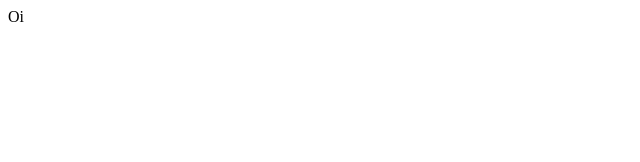
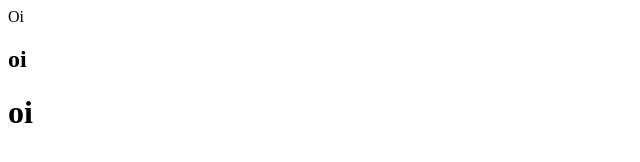
Before and after one commit to LarissaFelixUnifor/180404, a plain HTML site: page index.html in a window 1280 px wide. Shown: the full height of the page, 0-640 px from the left. Drawn offline with Linux system fonts and the light colour scheme.

Commit message:
atualizando

```diff
--- a/index.html
+++ b/index.html
@@ -10,5 +10,7 @@
 <body>
   Oi
 </body>
+<h2>oi</h2>
+<h1>oi</h1>
 
 </html>
```
